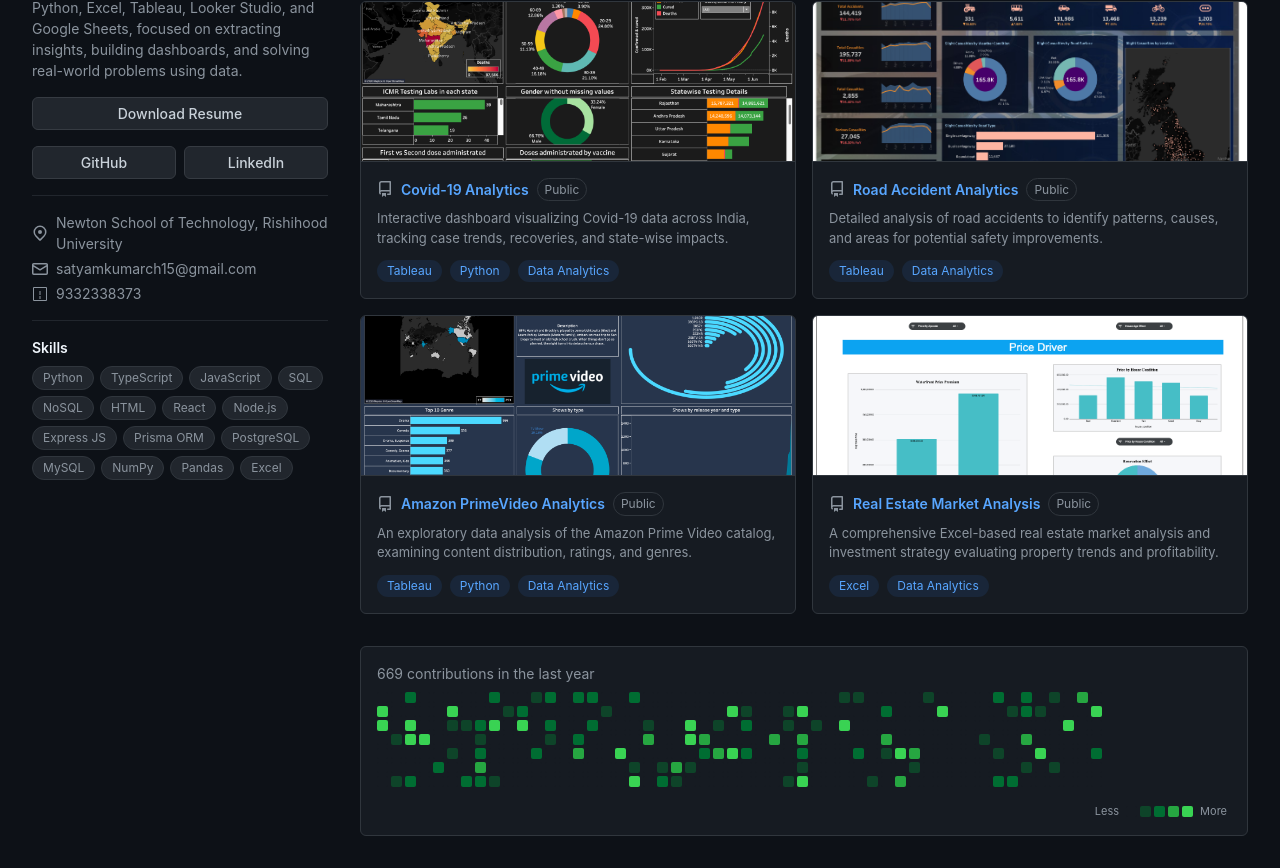
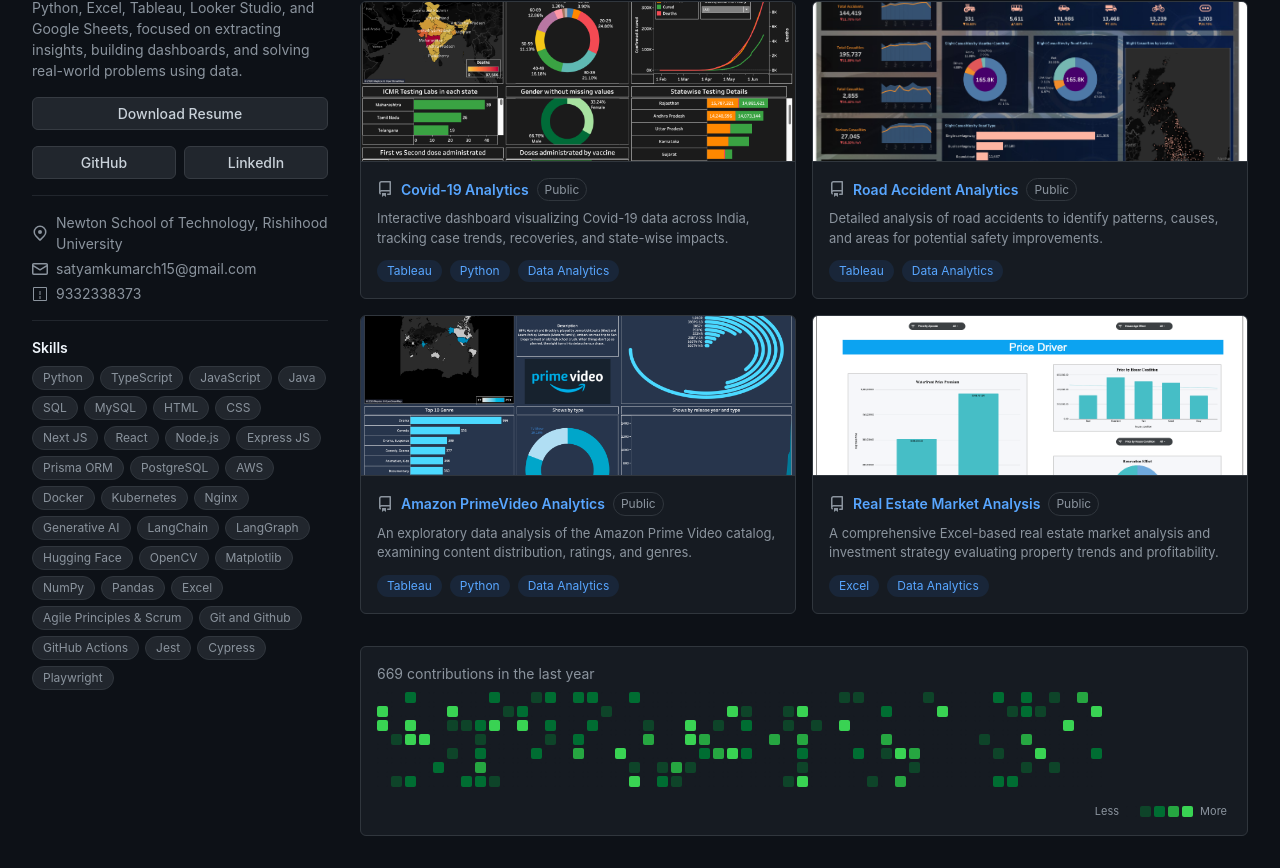
Before and after one commit to SatyamKumarCS/DVA_Portfolio, a React app: page / in a window 1280 px wide. Shown: the part 515-1383 px from the top of the page. Built offline with nearby package versions, Linux system fonts and the light colour scheme; the HTML template or start-up script is replaced by a standard one.

Commit message:
feat: add comprehensive tech skills to sidebar and readme

```diff
--- a/src/components/Sidebar.jsx
+++ b/src/components/Sidebar.jsx
@@ -65,18 +65,36 @@ export default function Sidebar(){
           <span className="org-pill">Python</span>
           <span className="org-pill">TypeScript</span>
           <span className="org-pill">JavaScript</span>
+          <span className="org-pill">Java</span>
           <span className="org-pill">SQL</span>
-          <span className="org-pill">NoSQL</span>
+          <span className="org-pill">MySQL</span>
           <span className="org-pill">HTML</span>
+          <span className="org-pill">CSS</span>
+          <span className="org-pill">Next JS</span>
           <span className="org-pill">React</span>
           <span className="org-pill">Node.js</span>
           <span className="org-pill">Express JS</span>
           <span className="org-pill">Prisma ORM</span>
           <span className="org-pill">PostgreSQL</span>
-          <span className="org-pill">MySQL</span>
+          <span className="org-pill">AWS</span>
+          <span className="org-pill">Docker</span>
+          <span className="org-pill">Kubernetes</span>
+          <span className="org-pill">Nginx</span>
+          <span className="org-pill">Generative AI</span>
+          <span className="org-pill">LangChain</span>
+          <span className="org-pill">LangGraph</span>
+          <span className="org-pill">Hugging Face</span>
+          <span className="org-pill">OpenCV</span>
+          <span className="org-pill">Matplotlib</span>
           <span className="org-pill">NumPy</span>
           <span className="org-pill">Pandas</span>
           <span className="org-pill">Excel</span>
+          <span className="org-pill">Agile Principles & Scrum</span>
+          <span className="org-pill">Git and Github</span>
+          <span className="org-pill">GitHub Actions</span>
+          <span className="org-pill">Jest</span>
+          <span className="org-pill">Cypress</span>
+          <span className="org-pill">Playwright</span>
         </div>
       </div>
     </aside>
```
Also changed, not shown: 1 other file (tests, documents, lock files or other folders).
